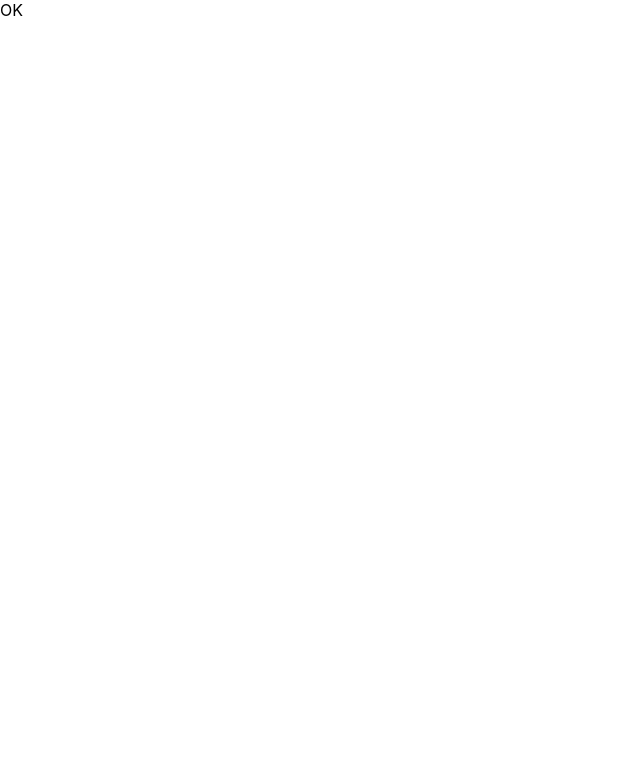
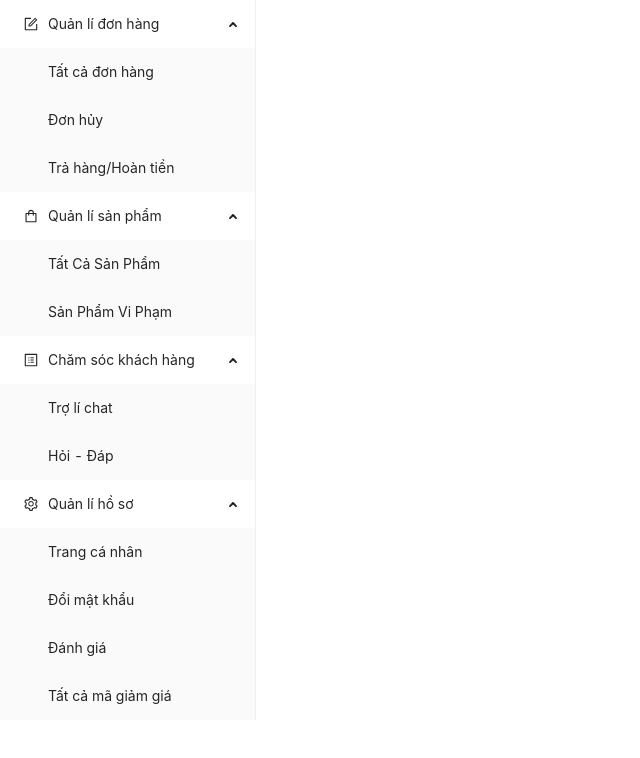
Before and after one commit to thaihmcsp/b3-project, a React (Create React App) app: page / in a window 1280 px wide. Shown: the top 758 px of the page, without its empty margins (0-640 px from the left). Built offline with nearby package versions, Linux system fonts and the light colour scheme.

Commit message:
Nhanh cua Manh

```diff
--- a/package.json
+++ b/package.json
@@ -6,6 +6,7 @@
     "@testing-library/jest-dom": "^5.16.5",
     "@testing-library/react": "^13.3.0",
     "@testing-library/user-event": "^13.5.0",
+    "antd": "^4.22.5",
     "react": "^18.2.0",
     "react-dom": "^18.2.0",
     "react-router-dom": "^6.3.0",
--- a/src/App.css
+++ b/src/App.css
@@ -1,38 +1,36 @@
-.App {
-  text-align: center;
+* {
+  padding: 0;
+  margin: 0;
+  box-sizing: border-box;
 }
 
-.App-logo {
-  height: 40vmin;
-  pointer-events: none;
+.menu-admin {
+  display: flex
 }
 
-@media (prefers-reduced-motion: no-preference) {
-  .App-logo {
-    animation: App-logo-spin infinite 20s linear;
-  }
+.menu-admin-left {
+  width: 20%;
 }
 
-.App-header {
-  background-color: #282c34;
-  min-height: 100vh;
-  display: flex;
-  flex-direction: column;
-  align-items: center;
-  justify-content: center;
-  font-size: calc(10px + 2vmin);
-  color: white;
+.menu-admin-right {
+  width: 80%;
 }
 
-.App-link {
-  color: #61dafb;
+.ant-menu:not(.ant-menu-horizontal) .ant-menu-item-selected {
+  background-color: inherit !important;
 }
 
-@keyframes App-logo-spin {
-  from {
-    transform: rotate(0deg);
-  }
-  to {
-    transform: rotate(360deg);
-  }
+
+.ant-menu-light .ant-menu-item:hover,
+.ant-menu-light .ant-menu-active,
+.ant-menu-item-selected,
+.ant-menu-submenu-selected,
+.ant-menu-submenu-title:hover,
+.ant-menu-light .ant-menu-submenu-active,
+.ant-menu-submenu:hover>.ant-menu-submenu-title>.ant-menu-submenu-arrow {
+  color: red !important;
 }
+
+.ant-menu-inline .ant-menu-item:after {
+  border: none !important;
+}
--- a/src/App.jsx
+++ b/src/App.jsx
@@ -1,13 +1,15 @@
 import logo from "./logo.svg";
 import "./App.css";
+import 'antd/dist/antd.min.css';
 import { BrowserRouter, Route, Routes } from "react-router-dom";
+import AdminMenu from "./components/adminMenu/AdminMenu";
 
 function App() {
   return (
     <BrowserRouter>
-        <Routes>
-            <Route path="/" element={<>OK</>}/>
-        </Routes>
+      <Routes>
+        <Route path="/" element={<AdminMenu></AdminMenu>} />
+      </Routes>
     </BrowserRouter>
   );
 }
--- a/src/components/adminMenu/AdminMenu.jsx
+++ b/src/components/adminMenu/AdminMenu.jsx
@@ -0,0 +1,63 @@
+import React from 'react'
+import { FormOutlined, ShoppingOutlined, ProfileOutlined, SettingOutlined } from '@ant-design/icons';
+import { Menu } from 'antd';
+
+function getItem(label, key, icon, children, type) {
+    return {
+        key,
+        icon,
+        children,
+        label,
+        type,
+    };
+}
+
+const items = [
+    getItem('Quản lí đơn hàng', 'sub1', <FormOutlined />, [
+        getItem('Tất cả đơn hàng', 'g1', null),
+        getItem('Đơn hủy', 'g2', null),
+        getItem('Trả hàng/Hoàn tiền', 'g3', null),
+    ]),
+    getItem('Quản lí sản phẩm', 'sub2', <ShoppingOutlined />, [
+        getItem('Tất Cả Sản Phẩm', '5'),
+        getItem('Sản Phẩm Vi Phạm', '6'),
+    ]),
+    getItem('Chăm sóc khách hàng', 'sub3', <ProfileOutlined />, [
+        getItem('Trợ lí chat', '7'),
+        getItem('Hỏi - Đáp', '8'),
+    ]),
+    getItem('Quản lí hồ sơ', 'sub4', <SettingOutlined />, [
+        getItem('Trang cá nhân', '9'),
+        getItem('Đổi mật khẩu', '10'),
+        getItem('Đánh giá', '11'),
+        getItem('Tất cả mã giảm giá', '12'),
+    ]),
+];
+
+function AdminMenu() {
+
+
+    return (
+        <div className='menu-admin'>
+            <div className="menu-admin-left">
+                <Menu
+                    style={{
+                        width: '100%',
+                    }}
+                    defaultSelectedKeys={['1']}
+                    defaultOpenKeys={['sub1', 'sub2', 'sub3', 'sub4']}
+                    mode="inline"
+                    items={items}
+                />
+            </div>
+            <div className="menu-admin-right">
+
+            </div>
+        </div>
+
+
+
+    )
+}
+
+export default AdminMenu
```
